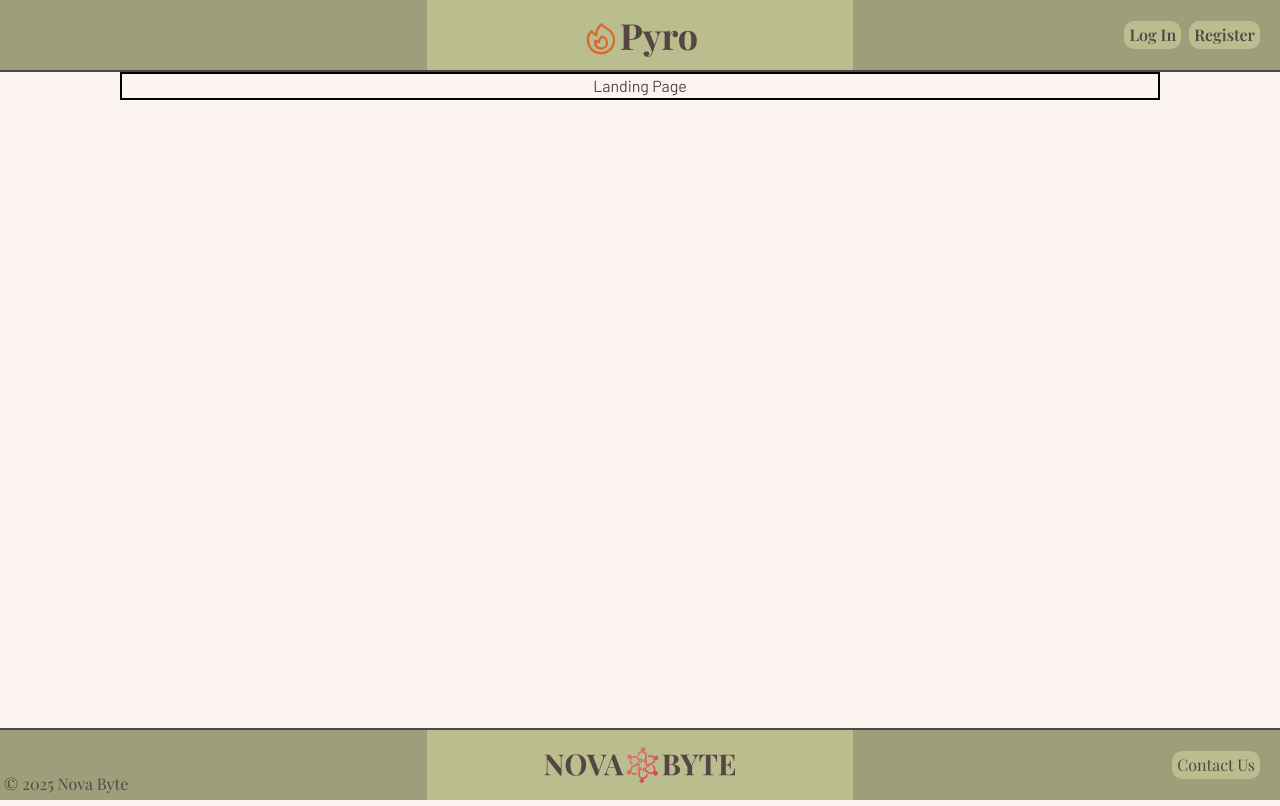
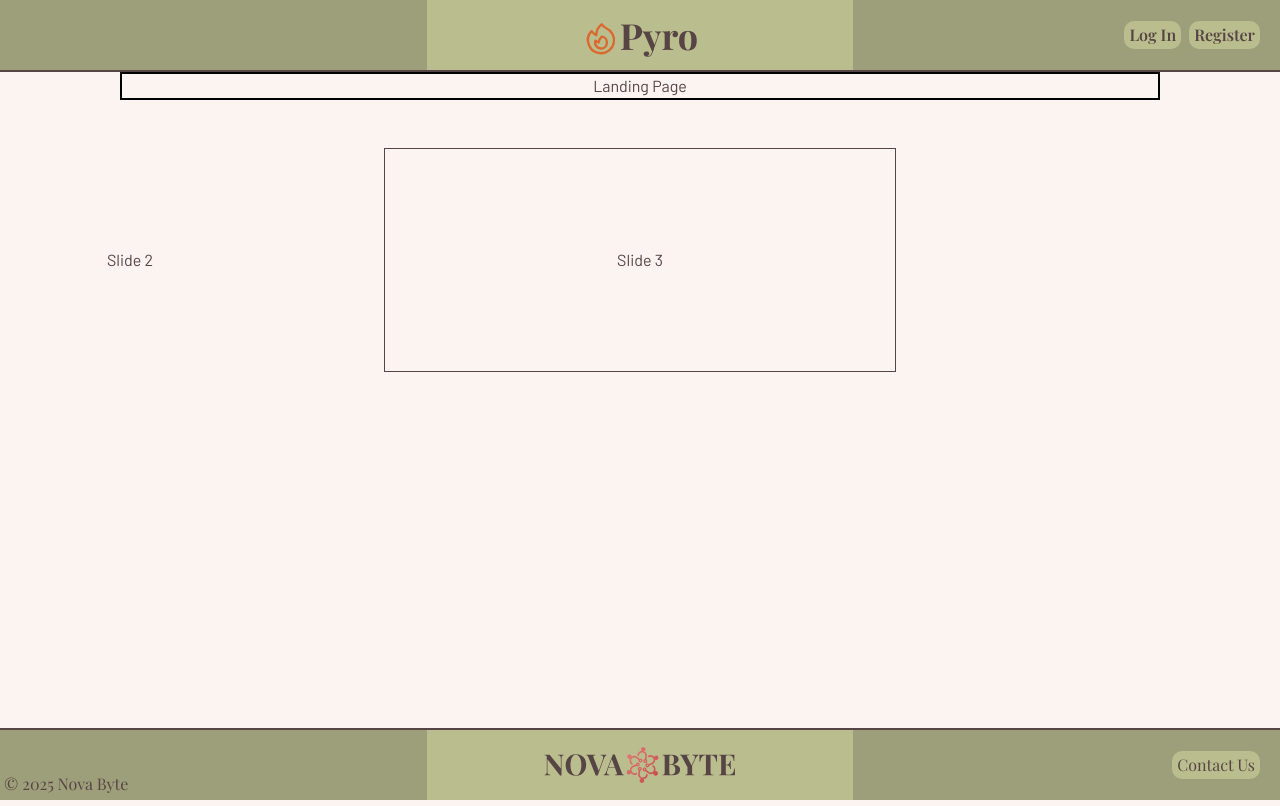
Before and after one commit to NovaByte-CS4800-Group-2/pyro, a Next.js app in the folder client/: page / in a window 1280 px wide. Built offline with nearby package versions, Linux system fonts and the light colour scheme; a web font is replaced by a local one.

Commit message:
adding img carousel

```diff
--- a/client/app/globals.css
+++ b/client/app/globals.css
@@ -47,3 +47,14 @@ body {
     font-size: large;
   }
 }
+
+.embla__viewport {
+  overflow: hidden;
+}
+.embla__container {
+  display: flex;
+}
+.embla__slide {
+  flex: 0 0 100%;
+  min-width: 0;
+}
--- a/client/app/layout.tsx
+++ b/client/app/layout.tsx
@@ -1,6 +1,7 @@
 import "./globals.css";
 import Header from "./ui/header";
 import Footer from "./ui/footer";
+import { EmblaCarousel } from "./page";
 
 export default function RootLayout({ children }: Readonly<{ children: React.ReactNode; }>) {
   return (
@@ -8,6 +9,7 @@ export default function RootLayout({ children }: Readonly<{ children: React.Reac
       <body className="flex flex-col min-h-screen">
         <Header />
         <main>{children}</main>
+        <EmblaCarousel/>
         <Footer />
       </body>
     </html>
--- a/client/app/page.tsx
+++ b/client/app/page.tsx
@@ -1,5 +1,6 @@
 import Header from "@/app/ui/header";
 
+'use client'
 export default function Home() {
   return (
     <>
@@ -9,3 +10,27 @@ export default function Home() {
     </>
   );
 }
+
+import React from 'react'
+import useEmblaCarousel from 'embla-carousel-react'
+import Autoplay from 'embla-carousel-autoplay'
+
+export function EmblaCarousel() {
+  const [emblaRef] = useEmblaCarousel({ loop: true }, [Autoplay({delay:2000})])
+
+  return (
+    <div className="embla">
+      <div className="embla viewport max-w-lg mt-12 mx-auto h-56 border" ref={emblaRef}>
+        <div className="embla__container h-full">
+          <div className="embla__slide flex items-center justify-center">Slide 1</div>
+          <div className="embla__slide flex items-center justify-center">Slide 2</div>
+          <div className="embla__slide flex items-center justify-center">Slide 3</div>
+        </div>
+      </div>
+
+      <div>
+
+      </div>
+    </div>
+  )
+}
```
